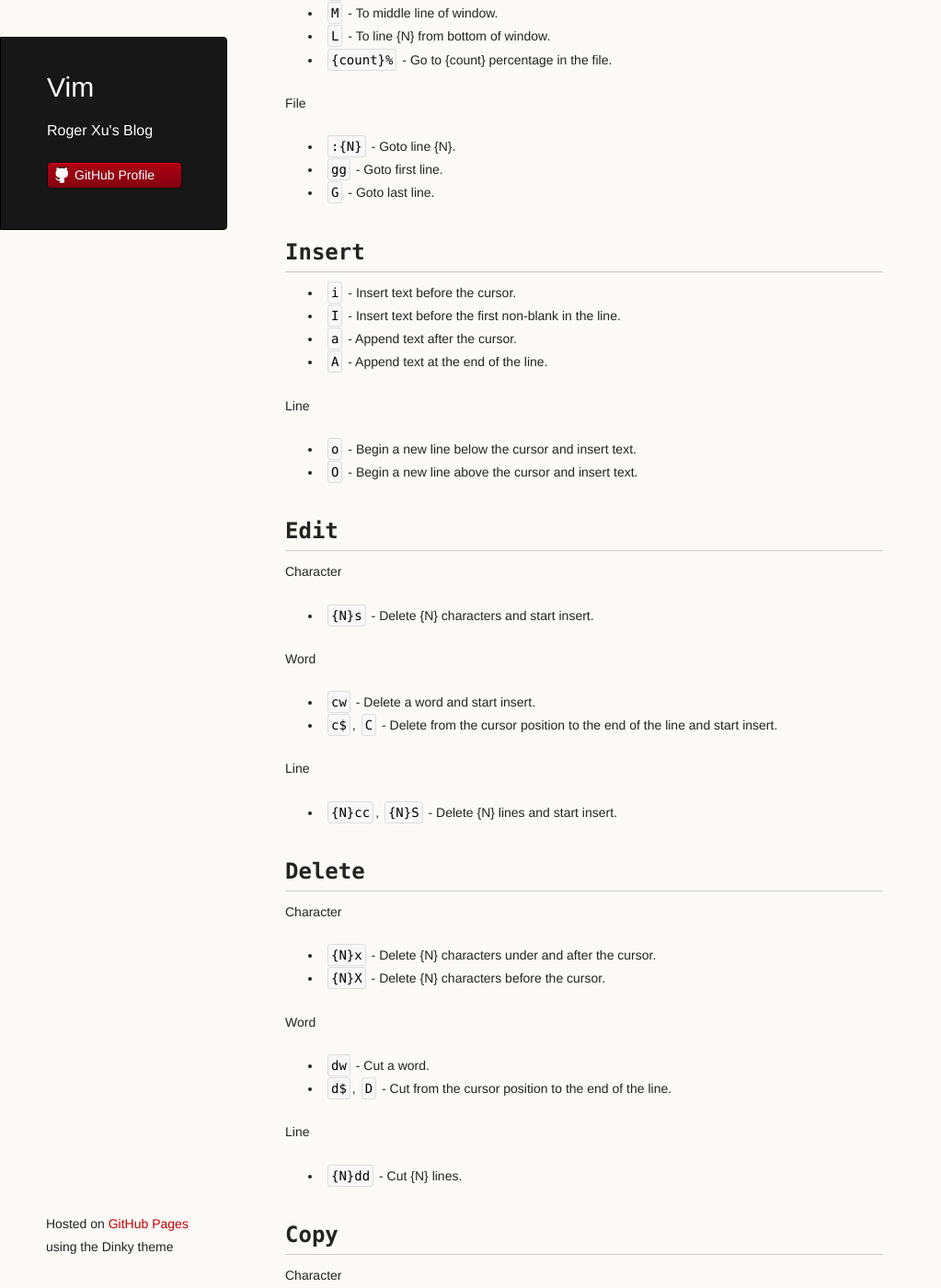
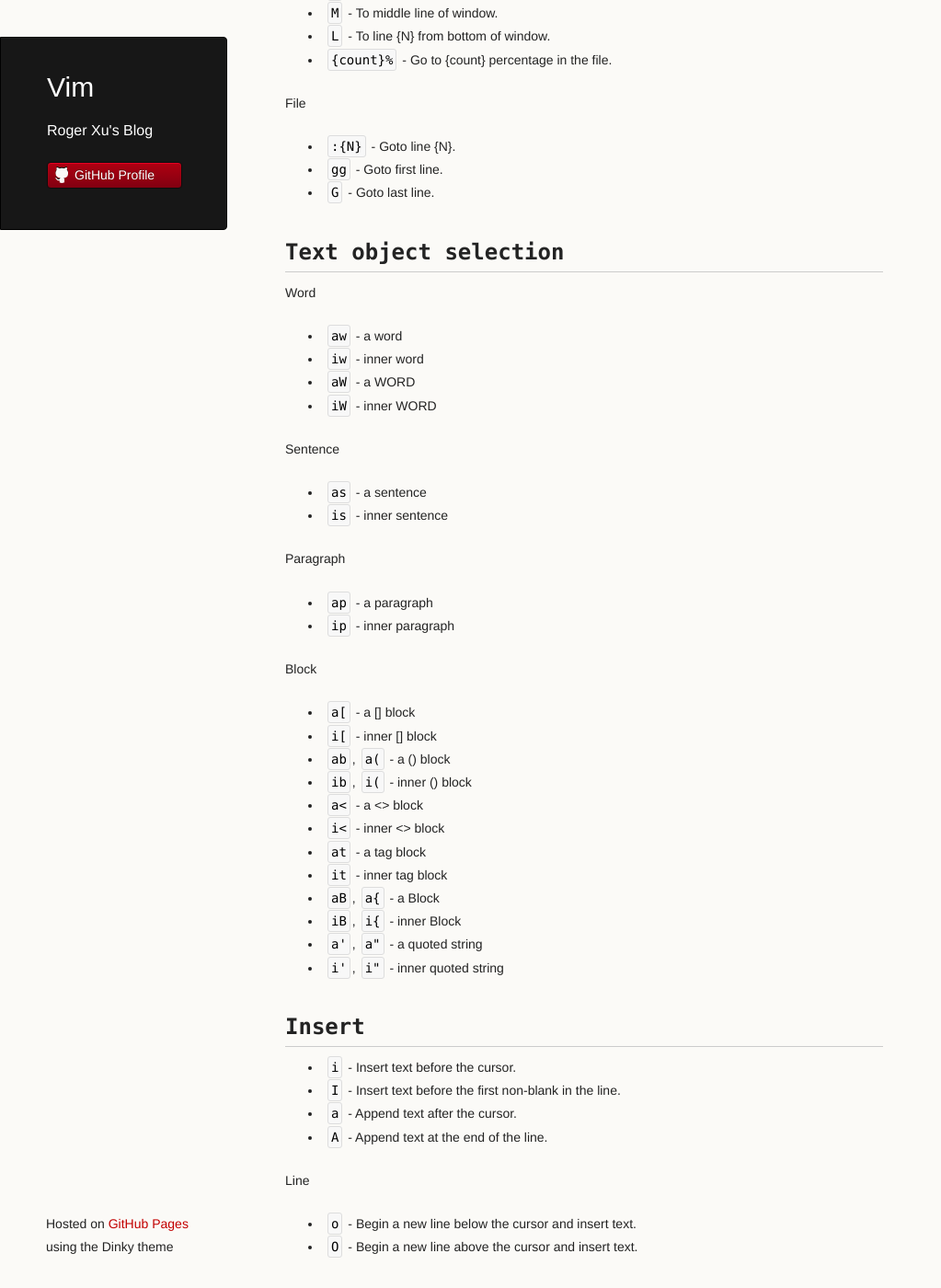
Before and after one commit to rogerxu/rogerxu.github.io, a Jekyll site: the page built from _posts/2012-09-28-vim.md, in a window 1280 px wide and 1400 px high, scrolled down 1301 px. Shown: the whole window at 92% size, without its empty margins (0-1023 px from the left). Built offline with Jekyll 4.4.1, drawn with Linux system fonts in a browser that asks for light colours.

Commit message:
Add text object selection section to Vim post.

```diff
--- a/_posts/2012-09-28-vim.md
+++ b/_posts/2012-09-28-vim.md
@@ -62,6 +62,39 @@ File
 * `gg` - Goto first line.
 * `G` - Goto last line.
 
+## Text object selection
+
+Word
+
+* `aw` - a word
+* `iw` - inner word
+* `aW` - a WORD
+* `iW` - inner WORD
+
+Sentence
+
+* `as` - a sentence
+* `is` - inner sentence
+
+Paragraph
+
+* `ap` - a paragraph
+* `ip` - inner paragraph
+
+Block
+
+* `a[` - a [] block
+* `i[` - inner [] block
+* `ab`, `a(` - a () block
+* `ib`, `i(` - inner () block
+* `a<` - a <> block
+* `i<` - inner <> block
+* `at` - a tag block
+* `it` - inner tag block
+* `aB`, `a{` - a Block
+* `iB`, `i{` - inner Block
+* `a'`, `a"` - a quoted string
+* `i'`, `i"` - inner quoted string
 
 ## Insert
 
```
